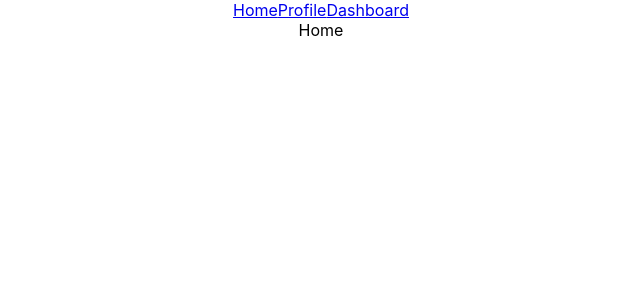
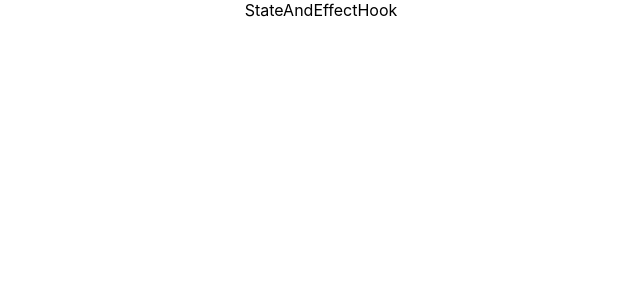
Before and after one commit to aakash-1105/react-app, a React (Create React App) app: page / in a window 1280 px wide. Shown: the top 300 px of the page, without its empty margins (319-959 px from the left). Built offline with nearby package versions, Linux system fonts and the light colour scheme.

Commit message:
useState example with setting multiple state

```diff
--- a/src/App.js
+++ b/src/App.js
@@ -3,6 +3,7 @@ import ClickCounter from './component/HOC/ClickCounter';
 import HoverCounter from './component/HOC/HoverCounter';
 import FRParent from './component/Hooks/ForwarRef/FRParent';
 import MemoCounter from './component/Hooks/MemoCounter';
+import StateAndEffectHook from './component/Hooks/StateAndEffectHook';
 import ParentComponet from './component/Hooks/UseCallbackCounter/ParentComponet';
 import TopLevel from './component/Hooks/UseContextHook.js/TopLevel';
 import UseReducerHook from './component/Hooks/UseReducerHook';
@@ -17,6 +18,7 @@ function App() {
       {/* <ClickCounter />
       <HoverCounter /> */}
       {/* <ParentComponet /> */}
+      <StateAndEffectHook />
       {/* <MemoCounter /> */}
       {/* <UseReducerHook /> */}
       {/* <UseRefHook /> */}
@@ -24,7 +26,7 @@ function App() {
       {/* <TopLevel /> */}
       {/* <ReduxRootComponent /> */}
       {/* <RouterDom /> */}
-      <Parent />
+      {/* <Parent /> */}
     </div>
   );
 }
--- /dev/null
+++ b/src/component/Hooks/StateAndEffectHook.js
@@ -0,0 +1,20 @@
+import React, { useEffect, useState } from 'react'
+
+const StateAndEffectHook = () => {
+    const [state1 , setState1] = useState(true)
+    const [state2 , setState2] = useState(true)
+    console.log("Rendering")
+    useEffect(() => {
+        setState1(!state1)          // After running all setState method , it will re-render
+        setState2(!state1)
+    } , [])
+    useEffect(() => {
+        setState1(!state1)
+        setState2(!state1)
+    } , [])
+  return (
+    <div>StateAndEffectHook</div>
+  )
+}
+
+export default StateAndEffectHook
```
